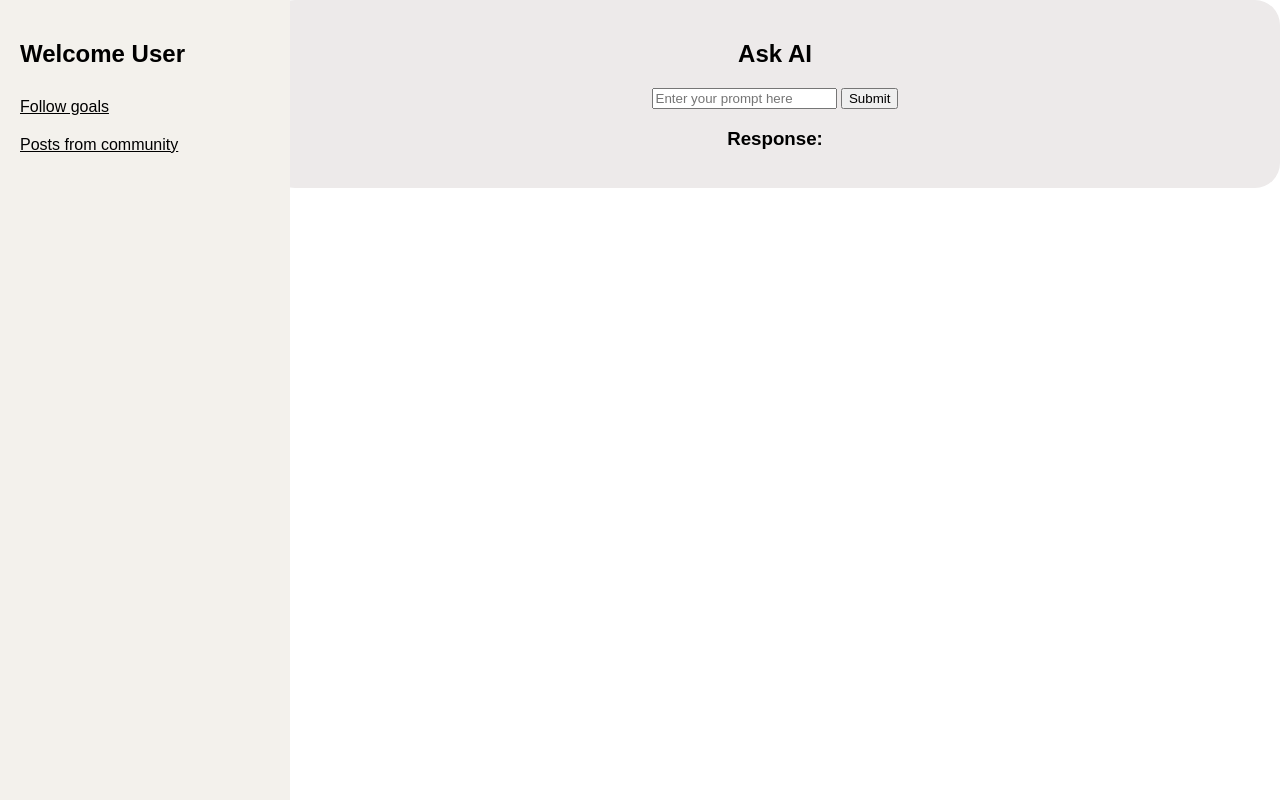
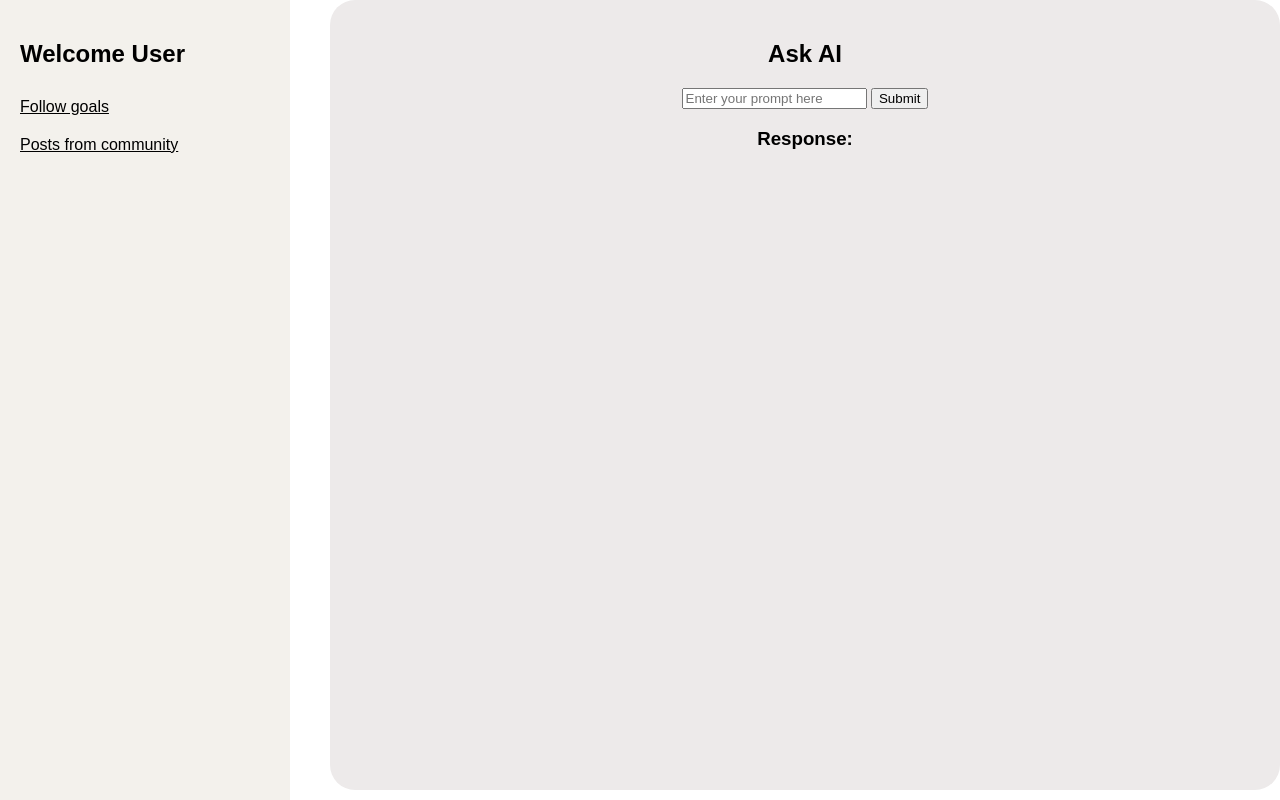
Before and after one commit to Aastha-Desai/HenHacks, a website: page mainChatbot.html in a window 1280 px wide. Drawn offline with Linux system fonts and the light colour scheme.

```diff
--- a/mainStyle.css
+++ b/mainStyle.css
@@ -23,10 +23,12 @@
     background-color: #575757;
 }
 .content {
-    margin-left: 270px;
+    margin-left: 330px;
+    width: 50px;
     padding: 20px;
     text-align: center;
     flex-grow: 1;
     background-color: #edeaea;
     border-radius: 25px;
+    height: 750px;
 }
```
